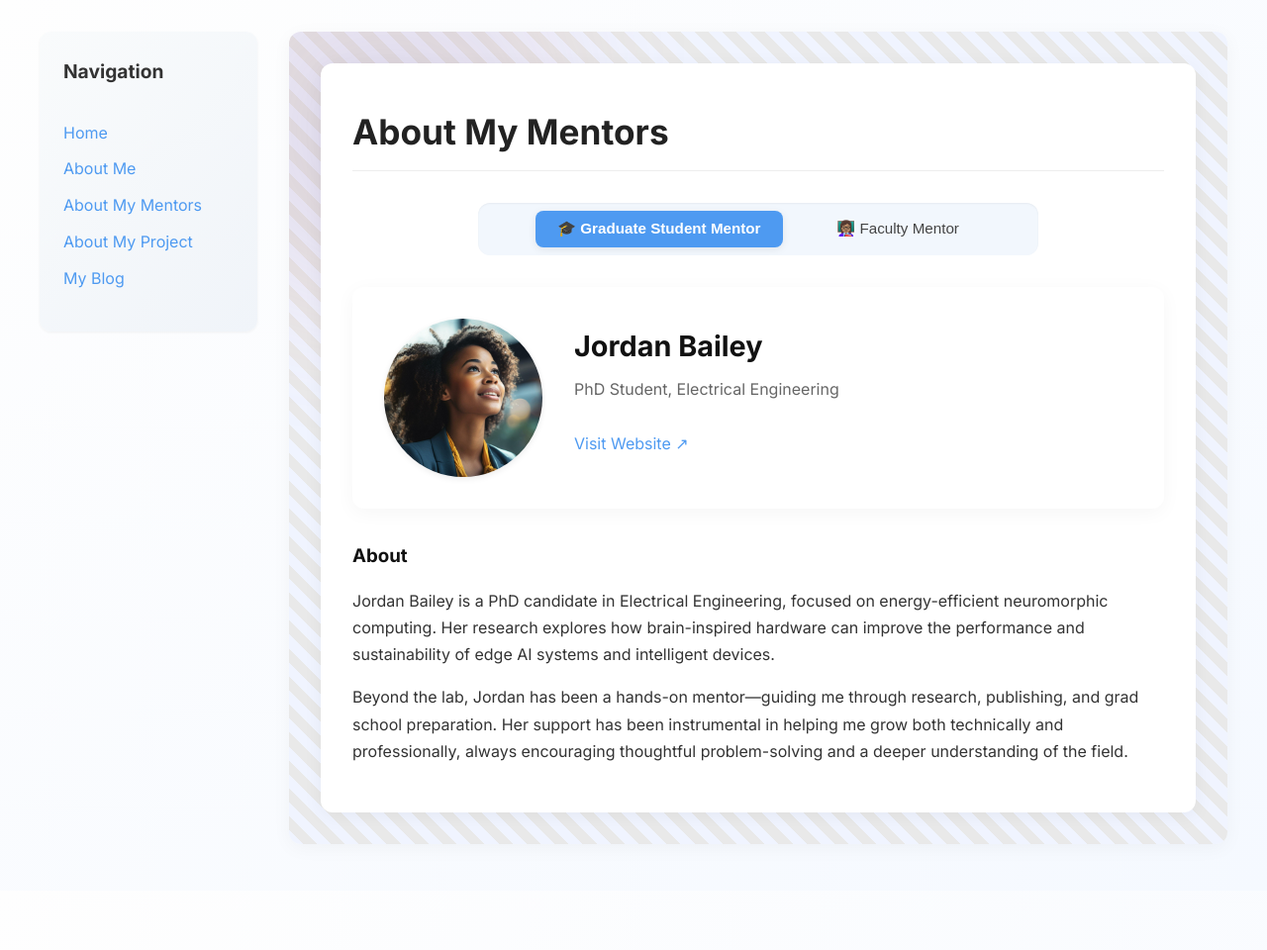
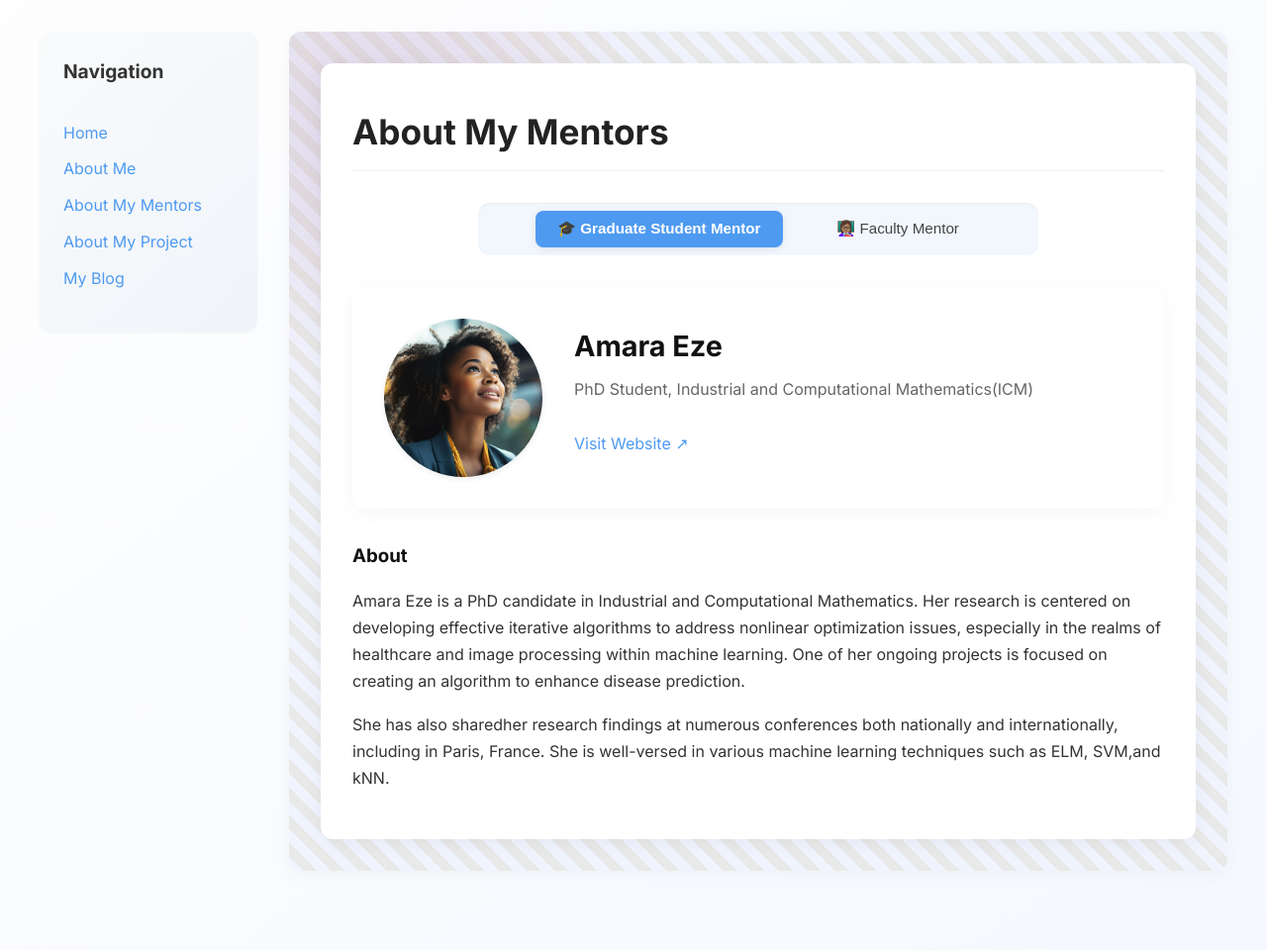
Before and after one commit to rojee-thapa/rojee-thapa.github.io, a Jekyll site: the page built from pages/about-my-mentor.md, in a window 1280 px wide. Shown: the whole page at 99% size. Built offline with Jekyll 4.4.1, drawn with Linux system fonts in a browser that asks for light colours; before the commit the page ends 900 px from its top, so only the background shows below that.

Commit message:
Update about-my-mentor.md

```diff
--- a/pages/about-my-mentor.md
+++ b/pages/about-my-mentor.md
@@ -4,18 +4,18 @@ title: About My Mentors
 permalink: /about-my-mentor.html
 
 graduate_mentor:
-  name: Jordan Bailey
-  title: PhD Student, Electrical Engineering
+  name: Amara Eze
+  title: PhD Student, Industrial and Computational Mathematics(ICM)
   image: /assets/images/graduate-student-mentor.jpg
   website: https://gradmentor.example.com
   bio: |
-    Jordan Bailey is a PhD candidate in Electrical Engineering, focused on energy-efficient neuromorphic computing. Her research explores how brain-inspired hardware can improve the performance and sustainability of edge AI systems and intelligent devices.
+    Amara Eze is a PhD candidate in Industrial and Computational Mathematics. Her research is centered on developing effective iterative algorithms to address nonlinear optimization issues, especially in the realms of healthcare and image processing within machine learning. One of her ongoing projects is focused on creating an algorithm to enhance disease prediction.
 
-    Beyond the lab, Jordan has been a hands-on mentor—guiding me through research, publishing, and grad school preparation. Her support has been instrumental in helping me grow both technically and professionally, always encouraging thoughtful problem-solving and a deeper understanding of the field.
+    She has also sharedher research findings at numerous conferences both nationally and internationally, including in Paris, France. She is well-versed in various machine learning techniques such as ELM, SVM,and kNN.
 
 faculty_mentor:
-  name: Dr. Elijah Freeman
-  title: Professor Emeritus, Tuskegee University
+  name: Dr. Olaniyi Iyiola
+  title: Professor Iyiola, Morgan State University
   image: /assets/images/faculty-mentor.jpg
   website: https://facultymentor.example.com
   bio: |
```
